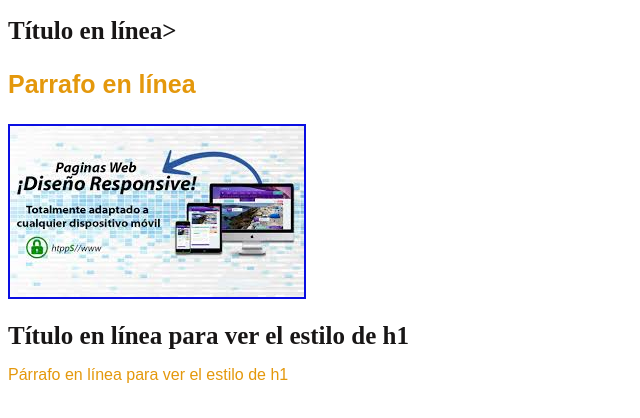
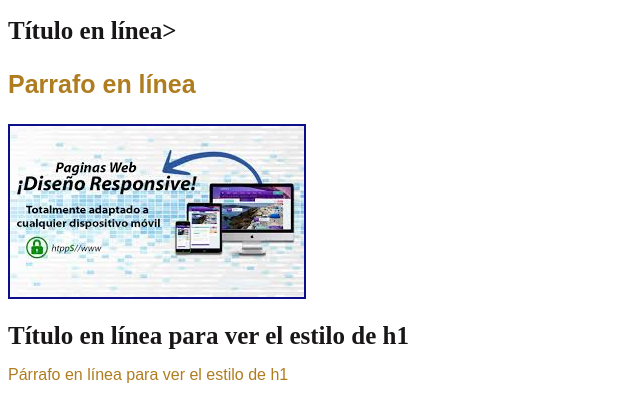
Before and after one commit to EdisonRincon/Laboratory8, a plain HTML site: page Estilos.html in a window 1280 px wide. Shown: the whole page, without its empty margins (0-640 px from the left). Drawn offline with Linux system fonts and the light colour scheme.

Commit message:
modificar css

```diff
--- a/estilos.css
+++ b/estilos.css
@@ -3,9 +3,9 @@ h1{
     font-size: 25px;
 }
 p{
-    color: rgb(228,152,12);
+    color: rgb(175,125,32);
     font-family: Arial, Helvetica, sans-serif;
 }
 img{
-    border: 2px solid rgb(10, 14, 226);
+    border: 2px solid rgb(13, 15, 138);
 }
```
